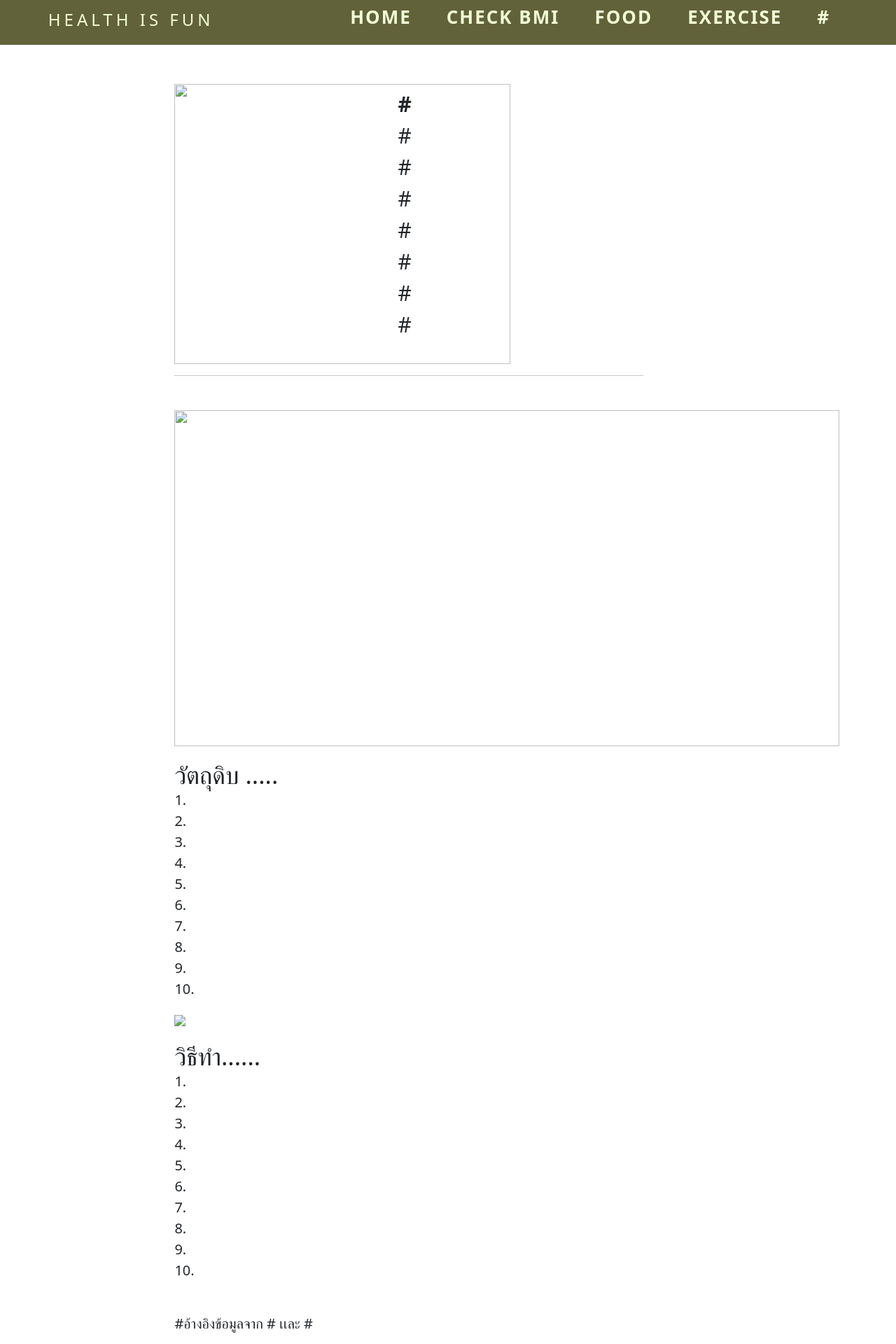
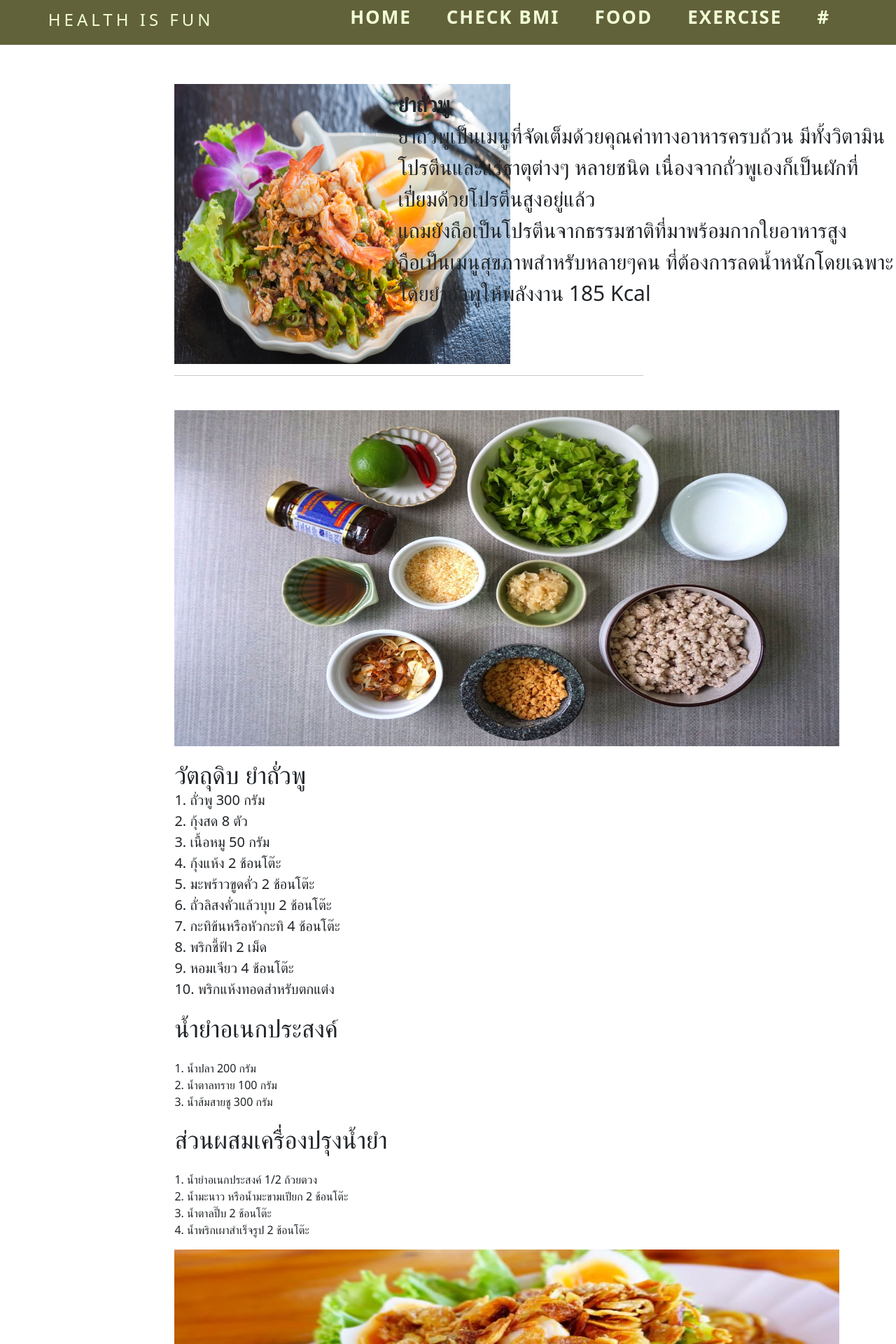
Before and after one commit to Wichai-Kommongkhun/Project, a Flask app: template templates/food_all/food_menu/menu_17.html in a window 1280 px wide. Shown: the top 1920 px of the page at 70% size. Run offline with Flask 2, Linux system fonts and the light colour scheme; the template is opened without the code that fills it, so the values that code supplies are empty; some libraries are stand-ins or nearby versions.

Commit message:
Update menu_17.html

```diff
--- a/templates/food_all/food_menu/menu_17.html
+++ b/templates/food_all/food_menu/menu_17.html
@@ -37,53 +37,62 @@
         <div class="container">
 
             <p class="p-title">
-            <br><b>#</b>
-            <br>#
-            <br>#
-            <br>#
-            <br>#
-            <br>#
-            <br>#
-            <br>#
+            <br><b>ยำถั่วพู</b>
+            <br>ยำถั่วพูเป็นเมนูที่จัดเต็มด้วยคุณค่าทางอาหารครบถ้วน มีทั้งวิตามิน
+            <br> โปรตีนและแร่ธาตุต่างๆ หลายชนิด เนื่องจากถั่วพูเองก็เป็นผักที่เปี่ยมด้วยโปรตีนสูงอยู่แล้ว
+            <br>แถมยังถือเป็นโปรตีนจากธรรมชาติที่มาพร้อมกากใยอาหารสูง
+            <br>ถือเป็นเมนูสุขภาพสำหรับหลายๆคน ที่ต้องการลดน้ำหนักโดยเฉพาะ
+            <br>โดยยำถั่วพูให้พลังงาน 185 Kcal
+            <br>
+            <br>
             </p>
 
             <div class="menu">
 
-                <img src="#" width="480px" height="400px">
+                <img src="/static/images/ยำถั่วพู.jpg" width="480px" height="400px">
 
                 <hr>
-                <img src="#" width="950px" height="480px"
+                <img src="/static/images/วัตถุดิบ ยำถั่วพู.jpg" width="950px" height="480px"
                 style="margin: 5% 0 0 0%;">
-                <h3>วัตถุดิบ .....</h3>
+                <h3>วัตถุดิบ ยำถั่วพู</h3>
                 <p>
-                        1.
-                <br>    2.
-                <br>    3.
-                <br>    4.
-                <br>    5.
-                <br>    6.
-                <br>    7.
-                <br>    8.
-                <br>    9.
-                <br>    10.
+                        1. ถั่วพู 300 กรัม
+                <br>    2. กุ้งสด 8 ตัว
+                <br>    3. เนื้อหมู 50 กรัม
+                <br>    4. กุ้งแห้ง 2 ช้อนโต๊ะ
+                <br>    5. มะพร้าวขูดคั่ว 2 ช้อนโต๊ะ
+                <br>    6. ถั่วลิสงคั่วแล้วบุบ 2 ช้อนโต๊ะ
+                <br>    7. กะทิข้นหรือหัวกะทิ 4 ช้อนโต๊ะ
+                <br>    8. พริกชี้ฟ้า 2 เม็ด
+                <br>    9. หอมเจียว 4 ช้อนโต๊ะ
+                <br>    10. พริกแห้งทอดสำหรับตกแต่ง
+                <h3>  น้ำยำอเนกประสงค์  </h3>
+                <br>    1. น้ำปลา 200 กรัม
+                <br>    2. น้ำตาลทราย 100 กรัม
+                <br>    3. น้ำส้มสายชู 300 กรัม
+                <h3>  ส่วนผสมเครื่องปรุงน้ำยำ  </h3>
+                <br>    1. น้ำยำอเนกประสงค์ 1/2 ถ้วยตวง
+                <br>    2. น้ำมะนาว หรือน้ำมะขามเปียก 2 ช้อนโต๊ะ
+                <br>    3. น้ำตาลปี๊บ 2 ช้อนโต๊ะ
+                <br>    4. น้ำพริกเผาสำเร็จรูป 2 ช้อนโต๊ะ
                 </p>
-                <img src="#">
+                <img src="/static/images/ยำถั่วพู2.jpg" width="950px" height="520px">
 
-                <h3>วิธีทำ......</h3>
+                <h3>วิธีทำยำถั่วพู</h3>
                 <p>
-                            1.
-                    <br>    2.
-                    <br>    3.
-                    <br>    4.
-                    <br>    5.
-                    <br>    6.
-                    <br>    7.
-                    <br>    8.
-                    <br>    9.
-                    <br>    10.
+                            1.  เตรียมถั่วพูโดยนำถั่วพูมาล้างให้สะอาด ตัดหัวท้ายพร้อมลอกเส้นข้างออก จากนั้นนำไปต้มทั้งฝักในน้ำเดือดที่ใส่เกลือเล็กน้อยและน้ำพืช 1 ช้อนโต๊ะ
+                    <br>        เพื่อให้ถั่วพูมีสีเขียวสวยเป็นเงา โดยต้มนานเพียง 1 นาทีเท่านั้น ตักขึ้นแล้วแช่น้ำเย็นทันที นำขึ้นจากน้ำเย็นโดยสรงให้สะเด็ดน้ำ แล้วนำมาหั่นตามขวางบางๆ
+                    <br>    2. เตรียมเนื้อสัตว์โดยนำกุ้งสด เนื้อหมู มาล้างให้สะอาด จากนั้นลวกกุ้ง และนำเนื้อหมูไปต้มหรือนึ่งให้สุกแล้วหั่นชิ้นเล็กๆ นำกุ้งแห้งมาป่นให้ละเอียด
+                    <br>    3. เตรียมนำไปยำ โดยนำน้ำยำอเนกประสงค์ ผสมกับมะนาวหรือมะขามเปียก น้ำตาลปี๊บ น้ำพริกเผาสูตรสำเร็จรูป คนให้เข้ากัน ชิมรส
+                    <br>    4. เตรียมเครื่องยำโดยใช้กะทิข้น หรือหัวกะทิมาตั้งไฟเบาๆ พอให้เดือดปุดๆ พริกชี้ฟ้าแดงล้างสะอาดแล้วหั่นฝอย
+                    <br>    5. นำถั่วพู กุ้งลวก เนื้อหมูชิ้นที่หั่นไว้ กุ้งแห้ง มะพร้าว ถั่วลิสง มะพร้าว ถั่วลิสง ลงชามผสม ใส่น้ำยำที่ปรุงเตรียมไว้ ใส่กะปิบางส่วน คลุกเคล้าให้เข้ากัน
+                    <br>       จากนั้นตักใส่จานเสิร์ฟ โรยหน้ากะทิที่เหลือ หอมเจียว แต่งด้วย พริกชี้ฟ้าแดงและพริกแห้งทอด รับประทานคู่กับไข่ต้ม
+                    <br>
+                    <br>
+                    <br>
                 </p>
                 <p>
-                    <br> #อ้างอิงข้อมูลจาก  # เเละ #
+                    <br> #อ้างอิงข้อมูลจาก  https://yingying307.wordpress.com เเละ https://food.mthai.com/food-recipe
                 </p>
 
             </div>
```
